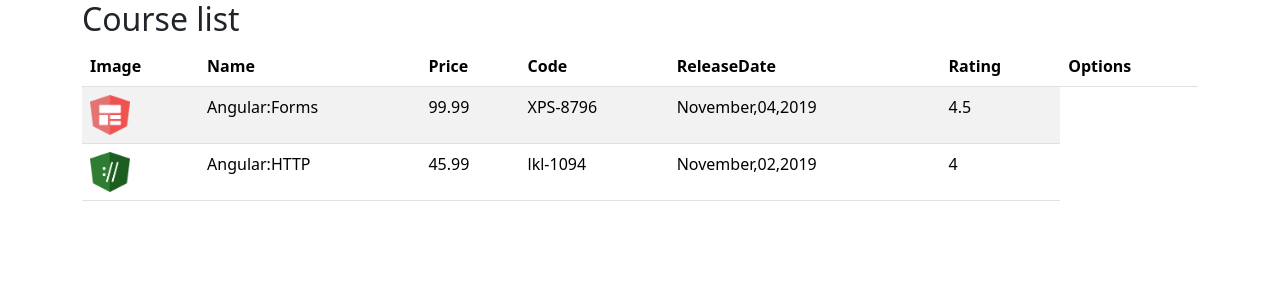
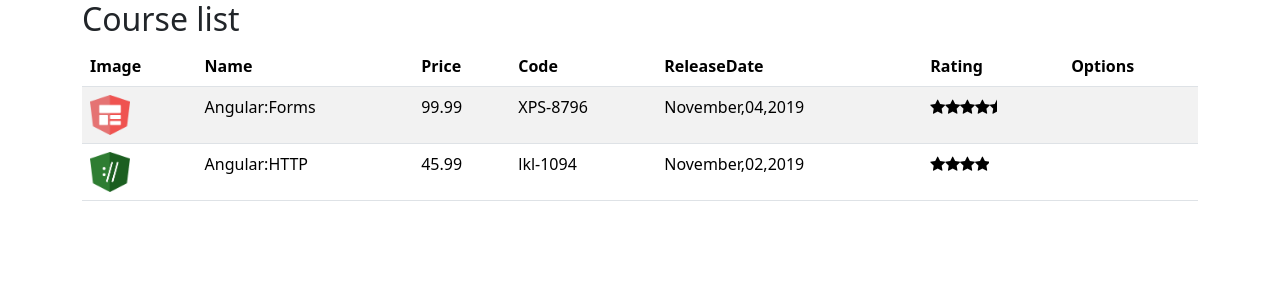
Before and after one commit to Deividwb/course-manager, an Angular app: page / in a window 1280 px wide. Shown: the top 300 px of the page. Built offline with nearby package versions, Linux system fonts and the light colour scheme.

Commit message:
creating class stars using font-awesome

```diff
--- a/src/app/app.module.ts
+++ b/src/app/app.module.ts
@@ -4,11 +4,13 @@
 
 import { AppComponent } from './app.component';
 import {CourseListComponent} from "./courses/course-list.component";
+import {StarComponent} from "./star/star.component";
 
 @NgModule({
   declarations: [
     AppComponent,
-    CourseListComponent
+    CourseListComponent,
+    StarComponent
   ],
   imports: [
     BrowserModule,
--- a/src/app/courses/course-list.component.html
+++ b/src/app/courses/course-list.component.html
@@ -19,7 +19,10 @@
     <td>{{course.price}}</td>
     <td>{{course.code}}</td>
     <td>{{course.releaseDate}}</td>
-    <td>{{course.rating}}</td>
+    <td >
+      <app-star [rating]="course.rating"></app-star>
+    </td>
+    <td></td>
   </tr>
   </tbody>
 
--- /dev/null
+++ b/src/app/star/star.component.css
@@ -0,0 +1,3 @@
+.croop{
+  overflow: hidden;
+}
--- /dev/null
+++ b/src/app/star/star.component.html
@@ -0,0 +1,9 @@
+<div class="croop" [style.width.px]="starWidth" [title]="rating">
+  <div style="width: 100px;">
+    <span class="fa fa-star"></span>
+    <span class="fa fa-star"></span>
+    <span class="fa fa-star"></span>
+    <span class="fa fa-star"></span>
+    <span class="fa fa-star"></span>
+  </div>
+</div>
--- a/src/app/star/star.component.ts
+++ b/src/app/star/star.component.ts
@@ -0,0 +1,19 @@
+import {Component, Input, OnChanges} from "@angular/core";
+
+@Component({
+  selector:'app-star',
+  templateUrl:'./star.component.html',
+  styleUrls:['./star.component.css']
+})
+export class StarComponent implements OnChanges{
+
+  @Input()
+  rating: number = 0;
+
+  starWidth!: number;
+
+  ngOnChanges():void {
+    this.starWidth = this.rating *74/5;
+  }
+
+}
--- a/src/styles.css
+++ b/src/styles.css
@@ -1,2 +1,3 @@
 /* You can add global styles to this file, and also import other style files */
 @import "~bootstrap/dist/css/bootstrap.min.css";
+@import "~font-awesome/css/font-awesome.css";
```
Also changed, not shown: src/app/courses/course.service.ts (added).
